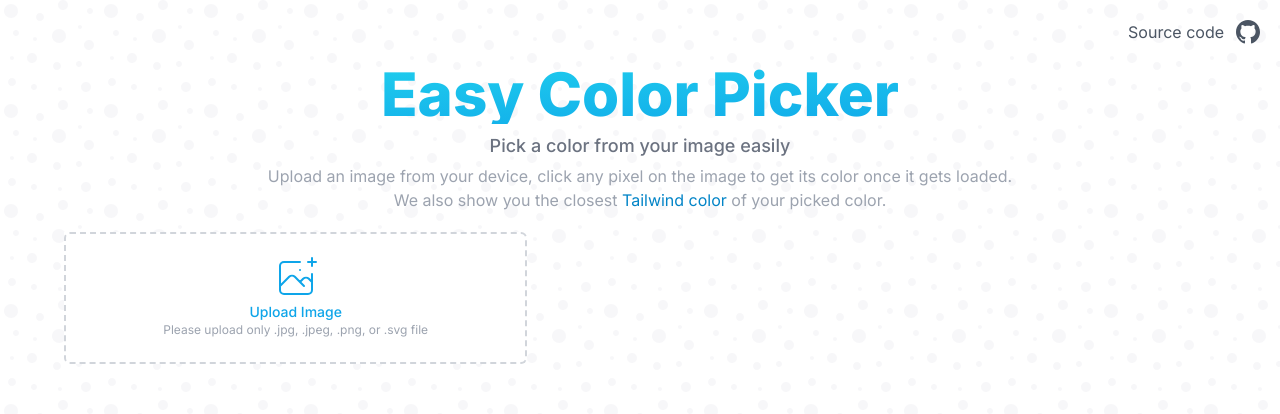
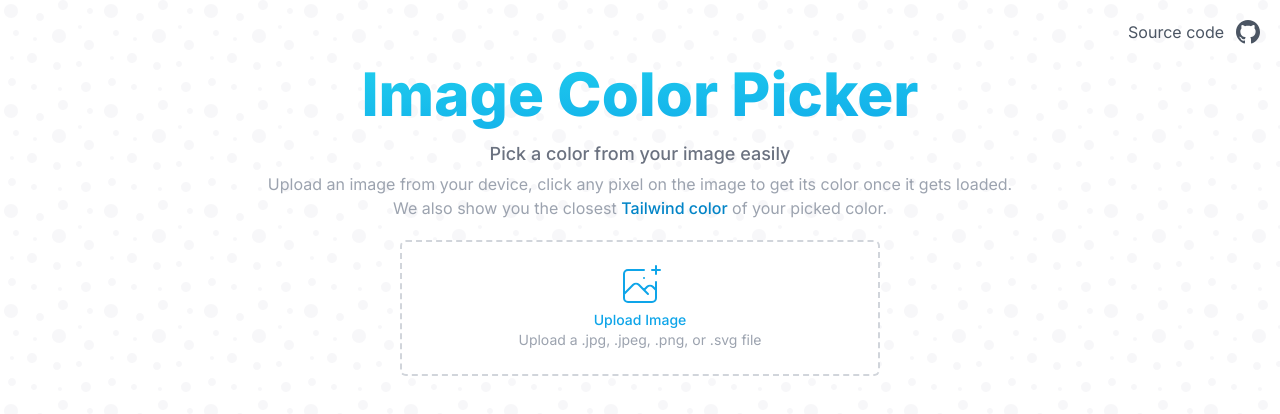
Before and after one commit to rayhannr/image-colorpicker, a React (Create React App) app: page / in a window 1280 px wide. Shown: the top 414 px of the page. Built offline with nearby package versions, Linux system fonts and the light colour scheme.

Commit message:
update index and manifest

```diff
--- a/public/index.html
+++ b/public/index.html
@@ -2,14 +2,14 @@
 <html lang="en">
   <head>
     <meta charset="utf-8" />
-    <link rel="icon" href="%PUBLIC_URL%/favicon.ico" />
+    <link rel="icon" href="%PUBLIC_URL%/R.png" />
     <meta name="viewport" content="width=device-width, initial-scale=1" />
-    <meta name="theme-color" content="#000000" />
+    <meta name="theme-color" content="#0ea5e9" />
     <meta
       name="description"
       content="Web site created using create-react-app"
     />
-    <link rel="apple-touch-icon" href="%PUBLIC_URL%/logo192.png" />
+    <link rel="apple-touch-icon" href="%PUBLIC_URL%/R.png" />
     <!--
       manifest.json provides metadata used when your web app is installed on a
       user's mobile device or desktop. See https://developers.google.com/web/fundamentals/web-app-manifest/
@@ -24,7 +24,7 @@
       work correctly both with client-side routing and a non-root public URL.
       Learn how to configure a non-root public URL by running `npm run build`.
     -->
-    <title>React App</title>
+    <title>Image Color Picker</title>
   </head>
   <body>
     <noscript>You need to enable JavaScript to run this app.</noscript>
--- a/src/App.tsx
+++ b/src/App.tsx
@@ -63,7 +63,7 @@
             }
           </div>
 
-          <CanvasContainer imageUrl={imageUrl} onPickColor={readPickedColor} />
+          {imageUrl && <CanvasContainer imageUrl={imageUrl} onPickColor={readPickedColor} />}
         </div>
       </div>
     </>
--- a/src/components/Heading.tsx
+++ b/src/components/Heading.tsx
@@ -2,12 +2,12 @@
 
 const Heading: React.FC = () => (
     <>
-        <h1 className="text-center bg-clip-text text-transparent bg-gradient-to-br from-cyan-400 to-light-blue-500 font-extrabold text-3xl md:text-4xl lg:text-6xl">
-            Easy Color Picker
+        <h1 className="text-center bg-clip-text text-transparent bg-gradient-to-br from-cyan-400 to-light-blue-500 font-extrabold text-3xl md:text-4xl lg:text-6xl md:pb-2">
+            Image Color Picker
             </h1>
         <h2 className="font-medium text-lg text-center text-gray-500 mt-2 w-4/5 sm:w-auto mx-auto">Pick a color from your image easily</h2>
         <h3 className="text-center text-sm xl:text-base text-gray-400 mt-1 mb-5 mx-auto w-full md:w-10/12">
-            Upload an image from your device, click any pixel on the image to get its color once it gets loaded. <br /> We also show you the closest <a className="text-light-blue-600 hover:text-gray-700" href="https://tailwindcss.com/docs/customizing-colors">Tailwind color</a> of your picked color.
+            Upload an image from your device, click any pixel on the image to get its color once it gets loaded. <br /> We also show you the closest <a className="text-light-blue-600 font-medium hover:text-gray-700" href="https://tailwindcss.com/docs/customizing-colors">Tailwind color</a> of your picked color.
         </h3>
     </>
 )
--- a/src/components/ImageUpload.tsx
+++ b/src/components/ImageUpload.tsx
@@ -47,8 +47,8 @@
                         onChange={imagePicked} />
                 </label>
             </div>
-            <p className="text-xs text-gray-400">
-                Please upload only .jpg, .jpeg, .png, or .svg file
+            <p className="text-sm text-gray-400">
+                Upload a .jpg, .jpeg, .png, or .svg file
             </p>
         </>
     )
--- a/src/components/LinkToRepo.tsx
+++ b/src/components/LinkToRepo.tsx
@@ -1,7 +1,7 @@
 import React from 'react'
 
 const LinkToRepo: React.FC = () => (
-    <a href="https://github.com/rayhannr/easy-colorpicker" target="_blank" rel="noreferrer" className="absolute font-inter flex flex-row items-center" style={{ top: 20, right: 20 }}>
+    <a href="https://github.com/rayhannr/image-colorpicker" target="_blank" rel="noreferrer" className="absolute font-inter flex flex-row items-center" style={{ top: 20, right: 20 }}>
         <p className="text-gray-600 mr-3">Source code</p>
         <svg xmlns="http://www.w3.org/2000/svg" width="24" height="24" viewBox="0 0 24 24" fill='#4B5563' ><path d="M12 0c-6.626 0-12 5.373-12 12 0 5.302 3.438 9.8 8.207 11.387.599.111.793-.261.793-.577v-2.234c-3.338.726-4.033-1.416-4.033-1.416-.546-1.387-1.333-1.756-1.333-1.756-1.089-.745.083-.729.083-.729 1.205.084 1.839 1.237 1.839 1.237 1.07 1.834 2.807 1.304 3.492.997.107-.775.418-1.305.762-1.604-2.665-.305-5.467-1.334-5.467-5.931 0-1.311.469-2.381 1.236-3.221-.124-.303-.535-1.524.117-3.176 0 0 1.008-.322 3.301 1.23.957-.266 1.983-.399 3.003-.404 1.02.005 2.047.138 3.006.404 2.291-1.552 3.297-1.23 3.297-1.23.653 1.653.242 2.874.118 3.176.77.84 1.235 1.911 1.235 3.221 0 4.609-2.807 5.624-5.479 5.921.43.372.823 1.102.823 2.222v3.293c0 .319.192.694.801.576 4.765-1.589 8.199-6.086 8.199-11.386 0-6.627-5.373-12-12-12z" /></svg>
     </a>
```
Also changed, not shown: public/R.png (added), public/manifest.json.
